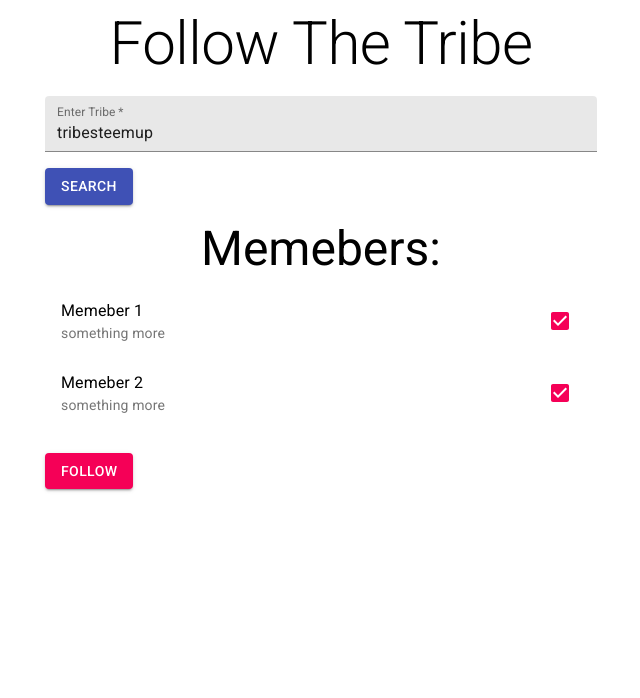
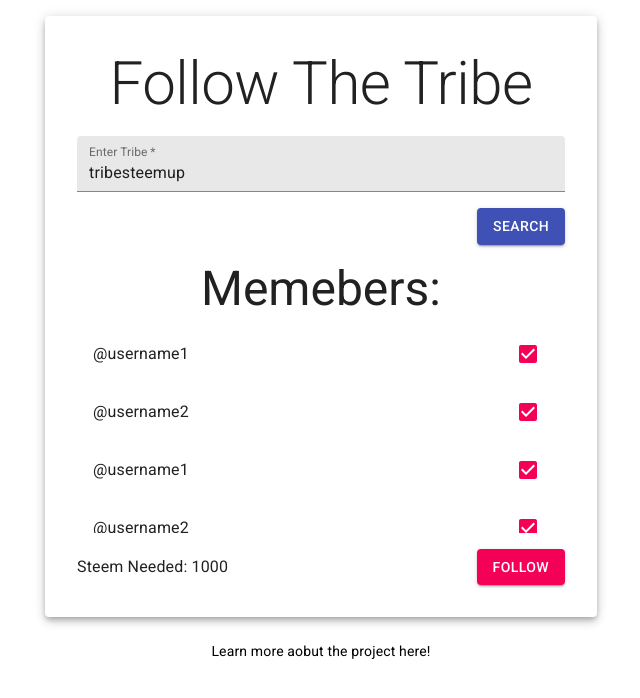
Before and after one commit to clarkkozak/follow-the-tribe, a React (Create React App) app: page / in a window 1280 px wide. Shown: the top 698 px of the page, without its empty margins (319-959 px from the left). Built offline with nearby package versions, Linux system fonts and the light colour scheme.

Commit message:
Split app to follow-tribe + search-tribe
Changed:
  - Split up app to follow-tribe and search-tribe
  - Buttons go to the right
  - follow-tribe has steem calcuation

Added:
  - Paper container (follow-tribe and search-tribe) + footer to app.

```diff
--- a/src/app/app.tsx
+++ b/src/app/app.tsx
@@ -1,82 +1,26 @@
 import React from 'react'
-import {
-  Container,
-  Typography,
-  TextField,
-  Button,
-  List,
-  ListItem,
-  ListItemText,
-  Checkbox
-} from '@material-ui/core'
+import { Container, Paper, Typography } from '@material-ui/core'
 
-
+import SearchTribe from '../search-tribe/search-tribe'
+import FollowTribe from '../follow-tribe/follow-tribe'
 
 function App() {
-  const [checked, setChecked] = React.useState(true);
-  const [checkedTwo, setCheckedTwo] = React.useState(true);
-
-  const handleChangeTwo = (event: React.ChangeEvent<HTMLInputElement>) => {
-    setCheckedTwo(event.target.checked)
-  };
-
-  const handleChange = (event: React.ChangeEvent<HTMLInputElement>) => {
-    setChecked(event.target.checked)
-  };
 
   return (
     <>
-      <Typography style={{ marginBottom: 16 }} variant="h2" component="h1" align="center">
-        Follow The Tribe
-      </Typography>
       <Container maxWidth="sm" fixed>
-        <form>
-          <TextField
-            required
-            defaultValue="tribesteemup"
-            type="search"
-            variant="filled"
-            id="tribe-search"
-            placeholder="tribesteemup"
-            autoComplete="tribesteemup"
-            fullWidth
-            label="Enter Tribe" />
-          <Button style={{ marginTop: 16 }} variant="contained" color="primary">
-            Search
-        </Button>
-        </form>
-        <Typography variant="h3" component="h2" align="center" style={{ marginTop: 16 }}>
-          Memebers:
+        <Paper elevation={5} style={{ padding: 32, marginTop: 16 }}>
+          <SearchTribe />
+          <FollowTribe />
+        </Paper>
+        <footer>
+          <Typography align="center" style={{ marginTop: 24 }} variant="body2">
+            Learn more aobut the project here!
         </Typography>
-        <form>
-          <List component="nav" aria-label="secondary mailbox folders">
-            <ListItem button>
-              <ListItemText primary="Memeber 1" secondary="something more" />
-              <Checkbox
-                checked={checked}
-                onChange={handleChange}
-                value="primary"
-                inputProps={{ 'aria-label': 'primary checkbox' }}
-              />
-            </ListItem>
-            <ListItem button>
-              <ListItemText primary="Memeber 2" secondary="something more" />
-              <Checkbox
-                checked={checkedTwo}
-                onChange={handleChangeTwo}
-                value="something_eles"
-                inputProps={{ 'aria-label': 'primary checkbox' }}
-              />
-            </ListItem>
-          </List>
-          <Button style={{ marginTop: 16 }} variant="contained" color="secondary">
-            Follow
-        </Button>
-        </form>
+        </footer>
       </Container>
-
     </>
-  );
+  )
 }
 
 export default App
--- /dev/null
+++ b/src/follow-tribe/follow-tribe.tsx
@@ -0,0 +1,96 @@
+import React from 'react'
+
+import {
+  Typography,
+  Grid,
+  Button,
+  List,
+  ListItem,
+  ListItemText,
+  Checkbox,
+} from '@material-ui/core'
+
+
+function FollowTribe() {
+
+  const [checked, setChecked] = React.useState(true);
+  const [checkedTwo, setCheckedTwo] = React.useState(true);
+  const [amount, setAmount] = React.useState(1000)
+
+  const handleChangeTwo = (event: React.ChangeEvent<HTMLInputElement>) => {
+    setCheckedTwo(event.target.checked)
+  };
+
+  const handleChange = (event: React.ChangeEvent<HTMLInputElement>) => {
+    setChecked(event.target.checked)
+  };
+
+
+  return (
+    <>
+      <Typography variant="h3" component="h2" align="center" style={{ marginTop: 16 }}>
+        Memebers:
+        </Typography>
+      <form>
+        <List style={{ overflow: 'auto', height: 200 }} aria-label="list of memebers">
+          <ListItem button>
+            <ListItemText primary="@username1" />
+            <Checkbox
+              checked={checked}
+              onChange={handleChange}
+              value="primary"
+              inputProps={{ 'aria-label': 'primary checkbox' }}
+            />
+          </ListItem>
+          <ListItem button>
+            <ListItemText primary="@username2" />
+            <Checkbox
+              checked={checkedTwo}
+              onChange={handleChangeTwo}
+              value="something_eles"
+              inputProps={{ 'aria-label': 'primary checkbox' }}
+            />
+          </ListItem>
+          <ListItem button>
+            <ListItemText primary="@username1" />
+            <Checkbox
+              checked={checked}
+              onChange={handleChange}
+              value="primary"
+              inputProps={{ 'aria-label': 'primary checkbox' }}
+            />
+          </ListItem>
+          <ListItem button>
+            <ListItemText primary="@username2" />
+            <Checkbox
+              checked={checkedTwo}
+              onChange={handleChangeTwo}
+              value="something_eles"
+              inputProps={{ 'aria-label': 'primary checkbox' }}
+            />
+          </ListItem>
+        </List>
+        <Grid
+          container
+          justify="space-between"
+          alignItems="center"
+          direction="row"
+          style={{
+            marginTop: 16
+          }}>
+          <Grid item>
+            <Typography>
+              Steem Needed: {amount}
+            </Typography>
+          </Grid>
+          <Grid item>
+            <Button variant="contained" color="secondary">
+              Follow
+            </Button>
+          </Grid>
+        </Grid>
+      </form>
+    </>
+  )
+}
+export default FollowTribe
--- /dev/null
+++ b/src/search-tribe/search-tribe.tsx
@@ -0,0 +1,37 @@
+import React from 'react'
+import { Typography, TextField, Button } from '@material-ui/core'
+
+function SearchTribe() {
+  return (
+    <>
+      <Typography style={{ marginBottom: 16 }} variant="h2" component="h1" align="center">
+        Follow The Tribe
+      </Typography>
+      <form>
+        <TextField
+          required
+          defaultValue="tribesteemup"
+          type="search"
+          variant="filled"
+          id="tribe-search"
+          placeholder="tribesteemup"
+          autoComplete="tribesteemup"
+          fullWidth
+          label="Enter Tribe"
+        />
+        <div style={{
+          display: 'flex',
+          justifyContent: 'space-between',
+          marginTop: 16
+        }}>
+          <div></div>
+          <Button variant="contained" color="primary">
+            Search
+        </Button>
+        </div>
+      </form>
+    </>
+  )
+}
+
+export default SearchTribe
```
